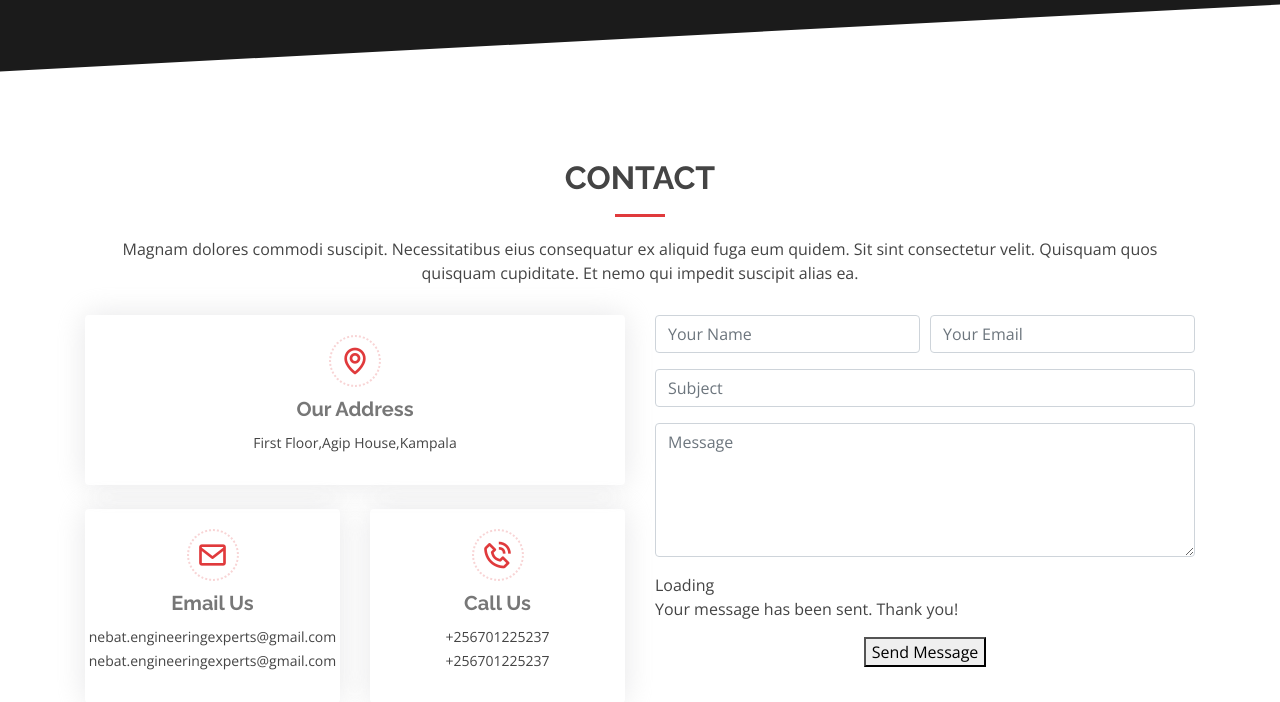
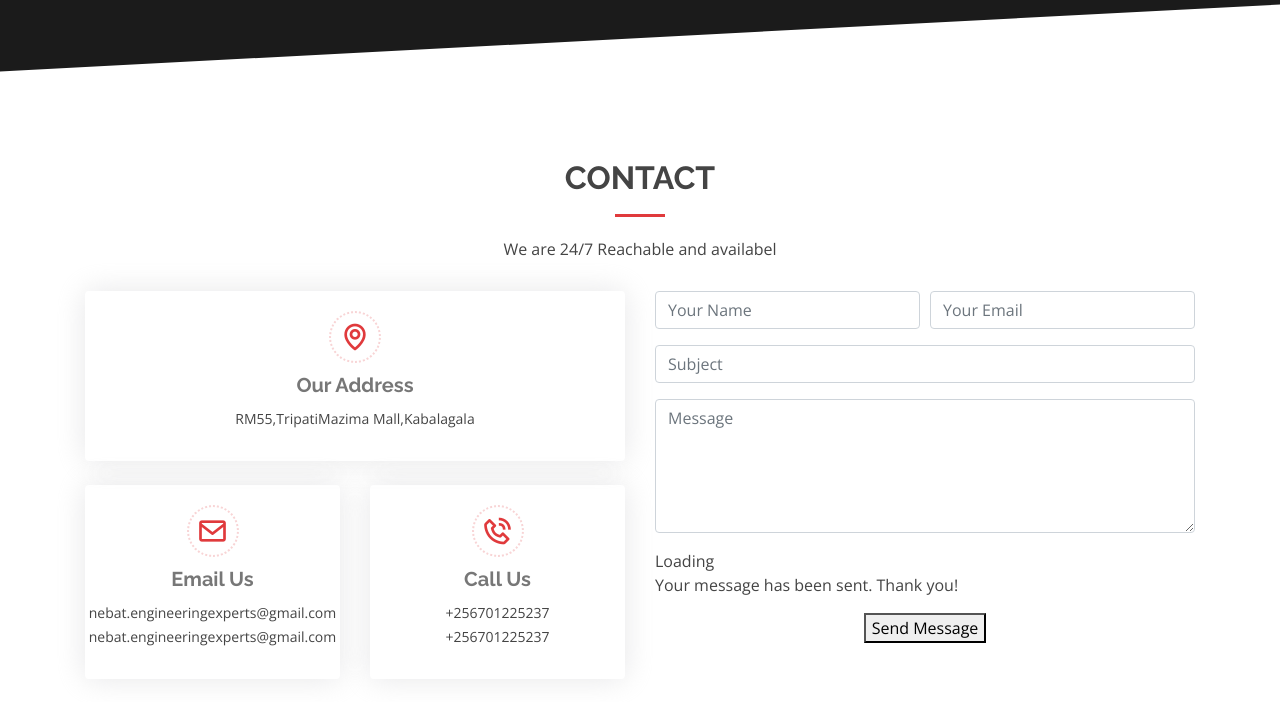
Before and after one commit to OnamaJohn/nebat-engineering-Website, a Django app: page / in a window 1280 px wide. Shown: the part 2852-3554 px from the top of the page. Run offline with Django 3.2, Linux system fonts and the light colour scheme; data that the repository does not hold is empty; some libraries are stand-ins or nearby versions.

Commit message:
Minor changes to the location only

```diff
--- a/personal/templates/personal/home.html
+++ b/personal/templates/personal/home.html
@@ -355,7 +355,7 @@
 
         <div class="section-title">
           <h2>Contact</h2>
-          <p>Magnam dolores commodi suscipit. Necessitatibus eius consequatur ex aliquid fuga eum quidem. Sit sint consectetur velit. Quisquam quos quisquam cupiditate. Et nemo qui impedit suscipit alias ea.</p>
+          <p>We are 24/7 Reachable and availabel</p>
         </div>
 
         <div class="row" data-aos="fade-up" data-aos-delay="100">
@@ -367,7 +367,7 @@
                 <div class="info-box">
                   <i class="bx bx-map"></i>
                   <h3>Our Address</h3>
-                  <p>First Floor,Agip House,Kampala</p>
+                  <p>RM55,TripatiMazima Mall,Kabalagala</p>
                 </div>
               </div>
               <div class="col-md-6">
```
